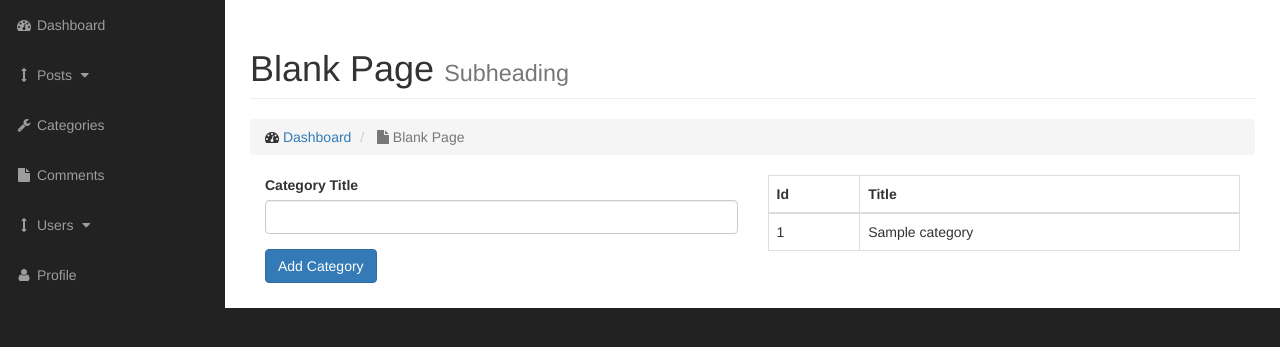
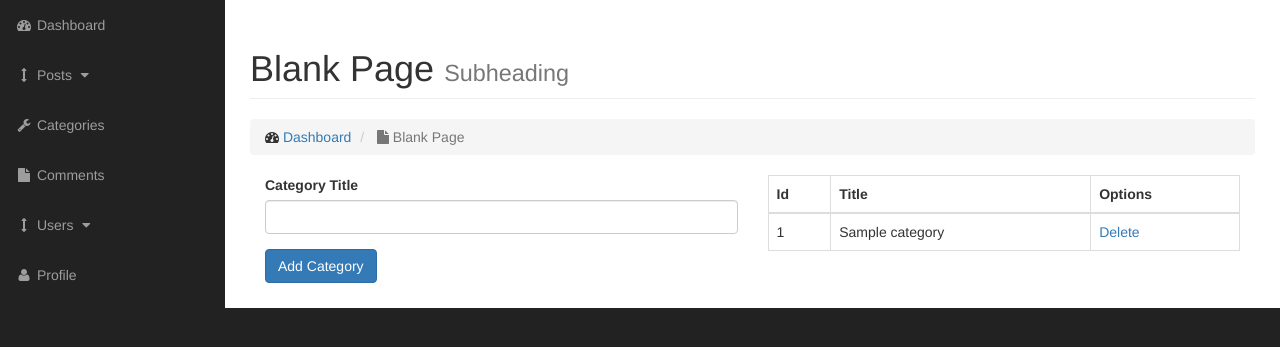
Before and after one commit to chad1791/project_cms, a PHP site: page /admin/categories.php in a window 1280 px wide. Shown: the part 51-398 px from the top of the page. Run offline with PHP 8.4, Linux system fonts and the light colour scheme; tables that the repository leaves empty or names only in its code hold one stand-in row (values such as "Sample post").

Commit message:
Delete category feature added

```diff
--- a/admin/categories.php
+++ b/admin/categories.php
@@ -39,6 +39,16 @@
                                             }
                                         }
                                     }
+
+                                    if(isset($_GET['delete'])){
+                                        $id = $_GET['delete'];
+                                        $query = "DELETE FROM categories WHERE category_id={$id}";
+                                        $result = mysqli_query($connection, $query);
+
+                                        if($result){
+                                            header('Location: categories.php');
+                                        }
+                                    }
                                 ?>
                                 <div class="form-group">
                                     <label for="title">Category Title</label>
@@ -55,6 +65,7 @@
                                     <tr>
                                         <th>Id</th>
                                         <th>Title</th>
+                                        <th>Options</th>
                                     </tr>
                                 </thead>
                                 <tbody>
@@ -64,7 +75,7 @@
 
                                         if($result){
                                             while($row=mysqli_fetch_assoc($result)){
-                                                echo "<tr><td>{$row['category_id']}</td><td>{$row['title']}</td></tr>";
+                                                echo "<tr><td>{$row['category_id']}</td><td>{$row['title']}</td><td><a href='categories.php?delete={$row['category_id']}'>Delete</a></td></tr>";
                                             }
                                         }
                                     ?>
--- a/admin/templates/header.php
+++ b/admin/templates/header.php
@@ -1,4 +1,5 @@
 <?php
+    ob_start();
     include_once('../scripts/db.php');
 ?>
 <!DOCTYPE html>
```
